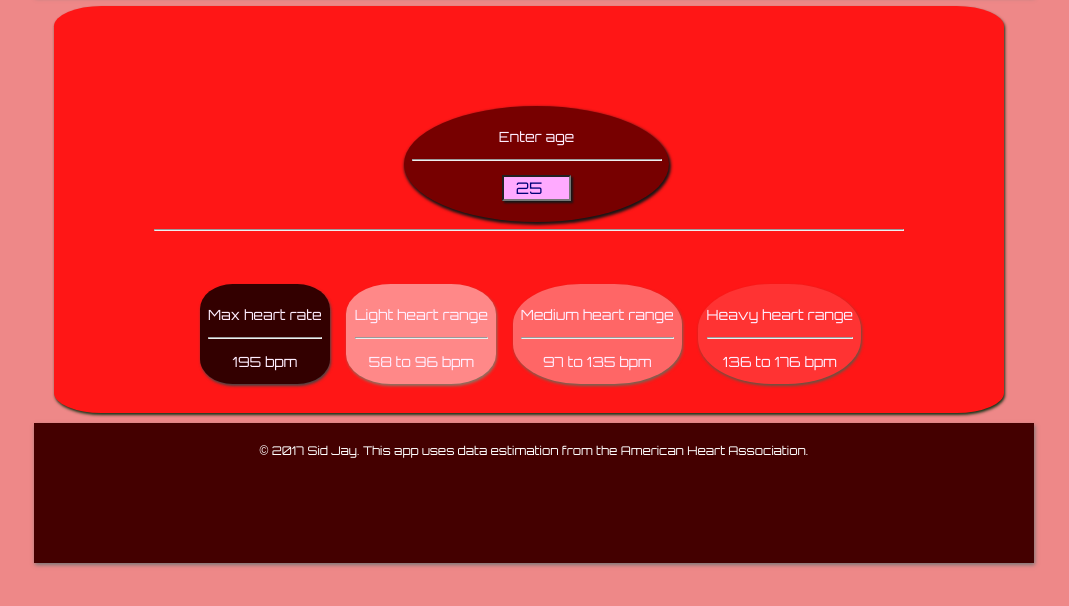
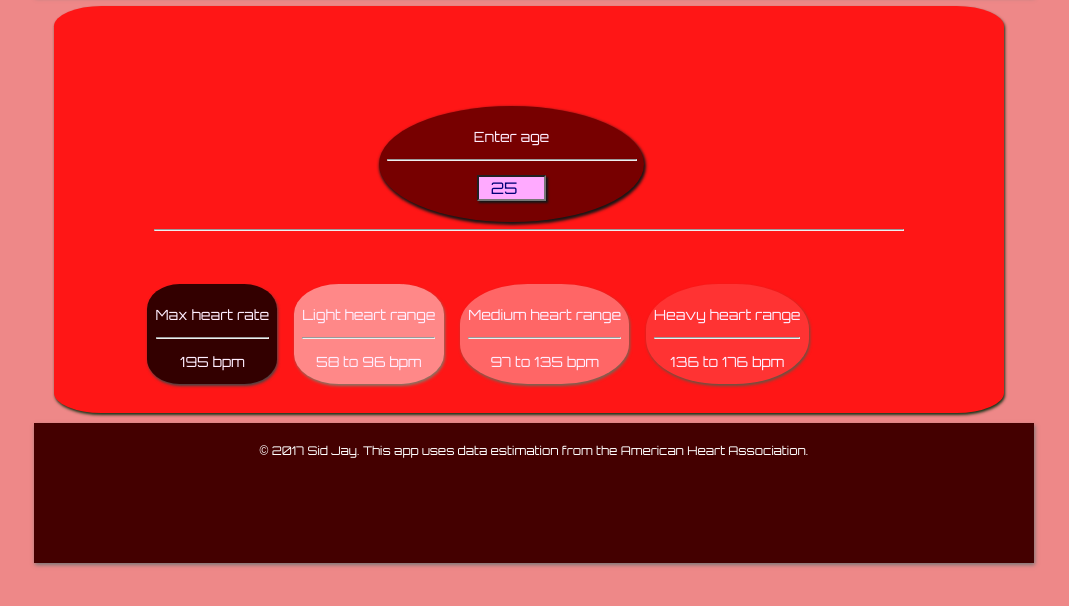
Before and after one commit to sidjayisaok/Heart_rate_estimator, a website: page heartApp/heartApp.html in a window 1280 px wide. Shown: the part 144-750 px from the top of the page, without its empty margins (106-1175 px from the left). Drawn offline with nearby package versions, Linux system fonts and the light colour scheme.

Commit message:
minor adjustments

```diff
--- a/heartApp/css/heartApp.css
+++ b/heartApp/css/heartApp.css
@@ -74,7 +74,7 @@ header, footer{
     background-color: #770000;
     box-shadow: 1px 2px 3px 1px #161616;
     padding: 1%;
-    margin-left: 250px;
+    margin-left: 30%;
     max-width: 250px;
     border: 1px #161632;
     border-radius: 50%;
@@ -159,7 +159,7 @@ header, footer{
 }
 
 #contain{
-    margin-left: auto;
+    margin-left: -7%;
     margin-right: auto;
     width: 110%;
     max-height: 20%;
```
